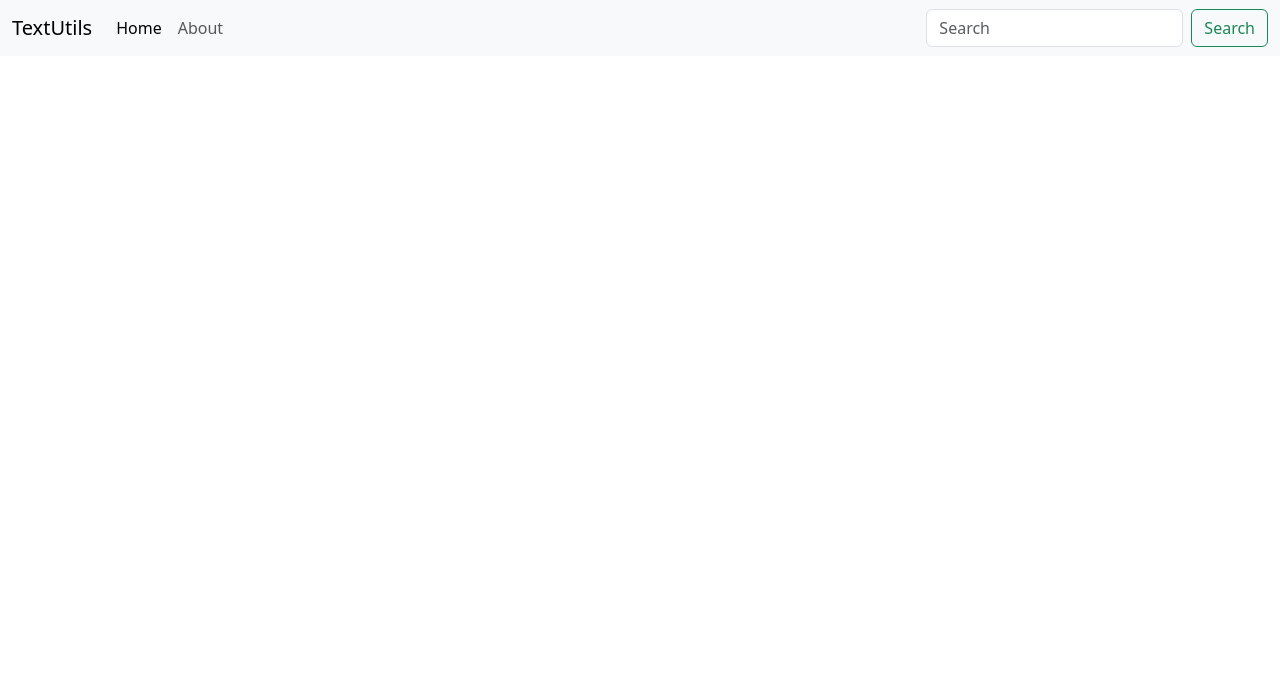
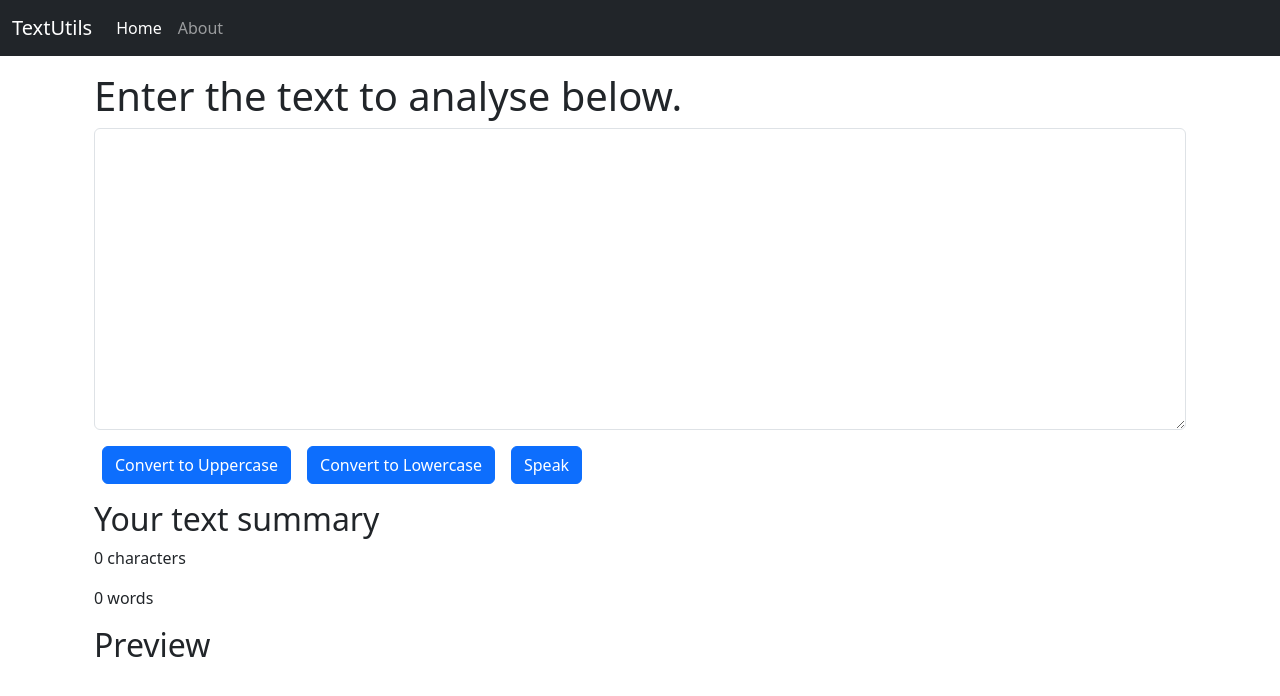
Before and after one commit to shalinisheetal/Text-Utils, a React (Create React App) app: page / in a window 1280 px wide. Shown: the top 696 px of the page. Built offline with nearby package versions, Linux system fonts and the light colour scheme.

Commit message:
Add navbar and basic text utils

```diff
--- a/src/App.js
+++ b/src/App.js
@@ -1,51 +1,14 @@
 import "./App.css";
+import Navbar from "./components/Navbar";
+import TextForm from "./components/TextForm";
 
 function App() {
   return (
     <>
-      <nav className="navbar navbar-expand-lg bg-body-tertiary">
-        <div className="container-fluid">
-          <a className="navbar-brand" href="/">
-            TextUtils
-          </a>
-          <button
-            className="navbar-toggler"
-            type="button"
-            data-bs-toggle="collapse"
-            data-bs-target="#navbarSupportedContent"
-            aria-controls="navbarSupportedContent"
-            aria-expanded="false"
-            aria-label="Toggle navigation"
-          >
-            <span className="navbar-toggler-icon"></span>
-          </button>
-          <div className="collapse navbar-collapse" id="navbarSupportedContent">
-            <ul className="navbar-nav me-auto mb-2 mb-lg-0">
-              <li className="nav-item">
-                <a className="nav-link active" aria-current="page" href="/">
-                  Home
-                </a>
-              </li>
-              <li className="nav-item">
-                <a className="nav-link" href="/">
-                  About
-                </a>
-              </li>
-            </ul>
-            <form className="d-flex" role="search">
-              <input
-                className="form-control me-2"
-                type="search"
-                placeholder="Search"
-                aria-label="Search"
-              />
-              <button className="btn btn-outline-success" type="submit">
-                Search
-              </button>
-            </form>
-          </div>
-        </div>
-      </nav>
+      <Navbar title="TextUtils" />
+      <div className="container my-3">
+        <TextForm heading="Enter the text to analyse below." />
+      </div>
     </>
   );
 }
--- /dev/null
+++ b/src/components/Navbar.js
@@ -0,0 +1,47 @@
+import React from "react";
+import PropTypes from "prop-types";
+
+function Navbar(props) {
+  return (
+    <div>
+      <nav className="navbar navbar-expand-lg bg-dark" data-bs-theme="dark">
+        <div className="container-fluid">
+          <a className="navbar-brand" href="/">
+            {props.title}
+          </a>
+          <button
+            className="navbar-toggler"
+            type="button"
+            data-bs-toggle="collapse"
+            data-bs-target="#navbarSupportedContent"
+            aria-controls="navbarSupportedContent"
+            aria-expanded="false"
+            aria-label="Toggle navigation"
+          >
+            <span className="navbar-toggler-icon"></span>
+          </button>
+          <div className="collapse navbar-collapse" id="navbarSupportedContent">
+            <ul className="navbar-nav me-auto mb-2 mb-lg-0">
+              <li className="nav-item">
+                <a className="nav-link active" aria-current="page" href="/">
+                  Home
+                </a>
+              </li>
+              <li className="nav-item">
+                <a className="nav-link" href="/">
+                  About
+                </a>
+              </li>
+            </ul>
+          </div>
+        </div>
+      </nav>
+    </div>
+  );
+}
+
+Navbar.propTypes = { title: PropTypes.string.isRequired };
+
+Navbar.defaultProps = { title: "Title not set" };
+
+export default Navbar;
--- /dev/null
+++ b/src/components/TextForm.js
@@ -0,0 +1,67 @@
+import React, { useState } from "react";
+
+function TextForm(props) {
+  const handleUpClick = () => {
+    let upperText = text.toUpperCase();
+    setText(upperText);
+  };
+  const handleLowClick = () => {
+    let lowerText = text.toLowerCase();
+    setText(lowerText);
+  };
+  const handleSpeech = () => {
+    const message = document.getElementById("myBox").value;
+    const Speech = new SpeechSynthesisUtterance();
+    Speech.lang = "eng";
+    Speech.text = message;
+    window.speechSynthesis.speak(Speech);
+  };
+
+  const handleOnChange = (event) => {
+    setText(event.target.value);
+  };
+  const [text, setText] = useState("");
+
+  return (
+    <>
+      <div className="container">
+        <div className="mb-3">
+          <h1>{props.heading}</h1>
+          <textarea
+            className="form-control"
+            id="myBox"
+            rows="12"
+            value={text}
+            onChange={handleOnChange}
+          ></textarea>
+        </div>
+        <button className="btn btn-primary mx-2" onClick={handleUpClick}>
+          Convert to Uppercase
+        </button>
+        <button className="btn btn-primary mx-2" onClick={handleLowClick}>
+          Convert to Lowercase
+        </button>
+        <button className="btn btn-primary mx-2" onClick={handleSpeech}>
+          Speak
+        </button>
+      </div>
+      <div className="container my-3">
+        <h2>Your text summary</h2>
+        <p>{text.trim().length} characters</p>
+        <p>
+          {
+            text
+              .replace(/\n/g, " ")
+              .split(" ")
+              .filter((value) => value !== "").length
+          }{" "}
+          words
+        </p>
+        <h2>Preview</h2>
+        <p>{text}</p>
+      </div>
+    </>
+  );
+}
+
+export default TextForm;
```
